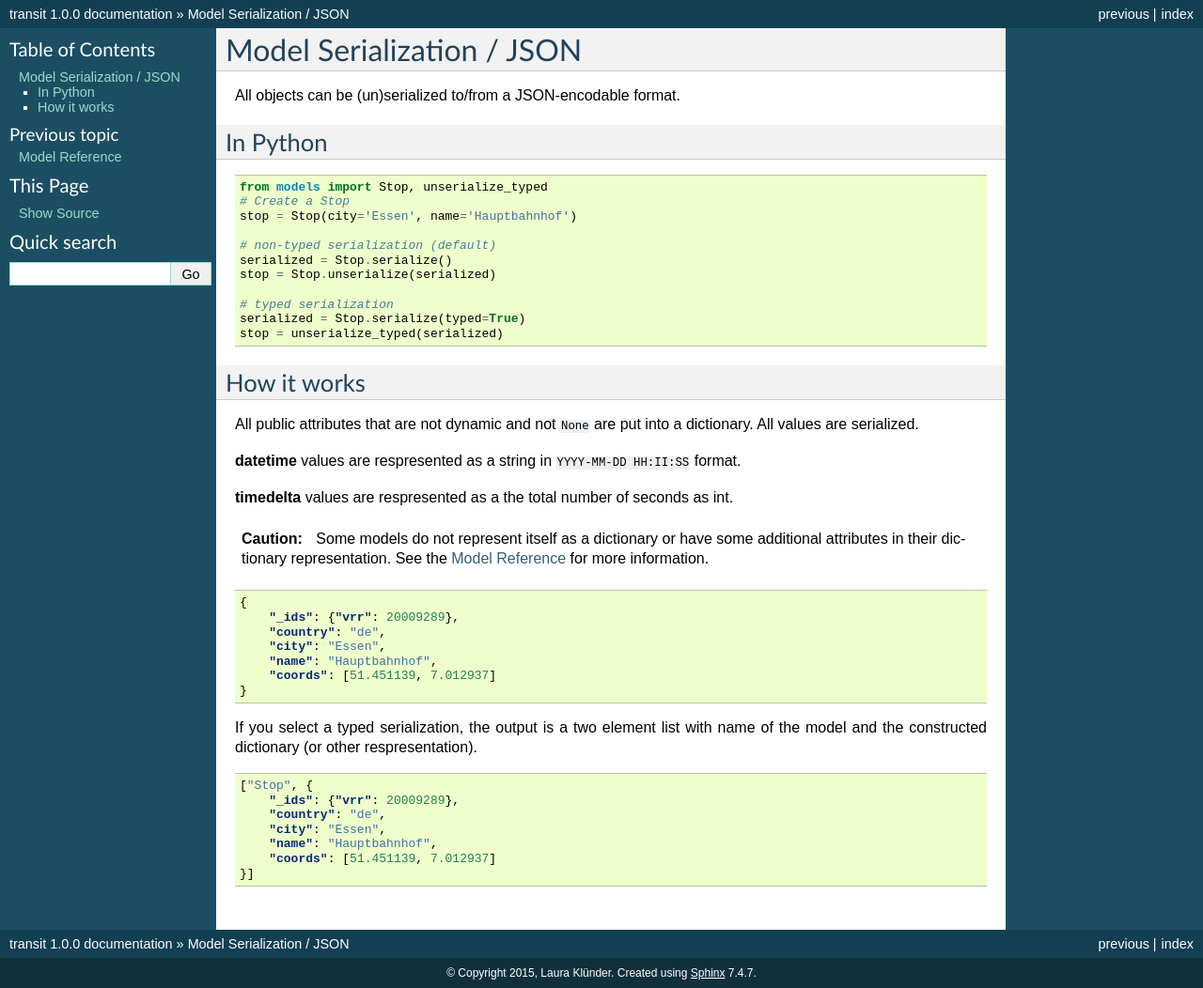
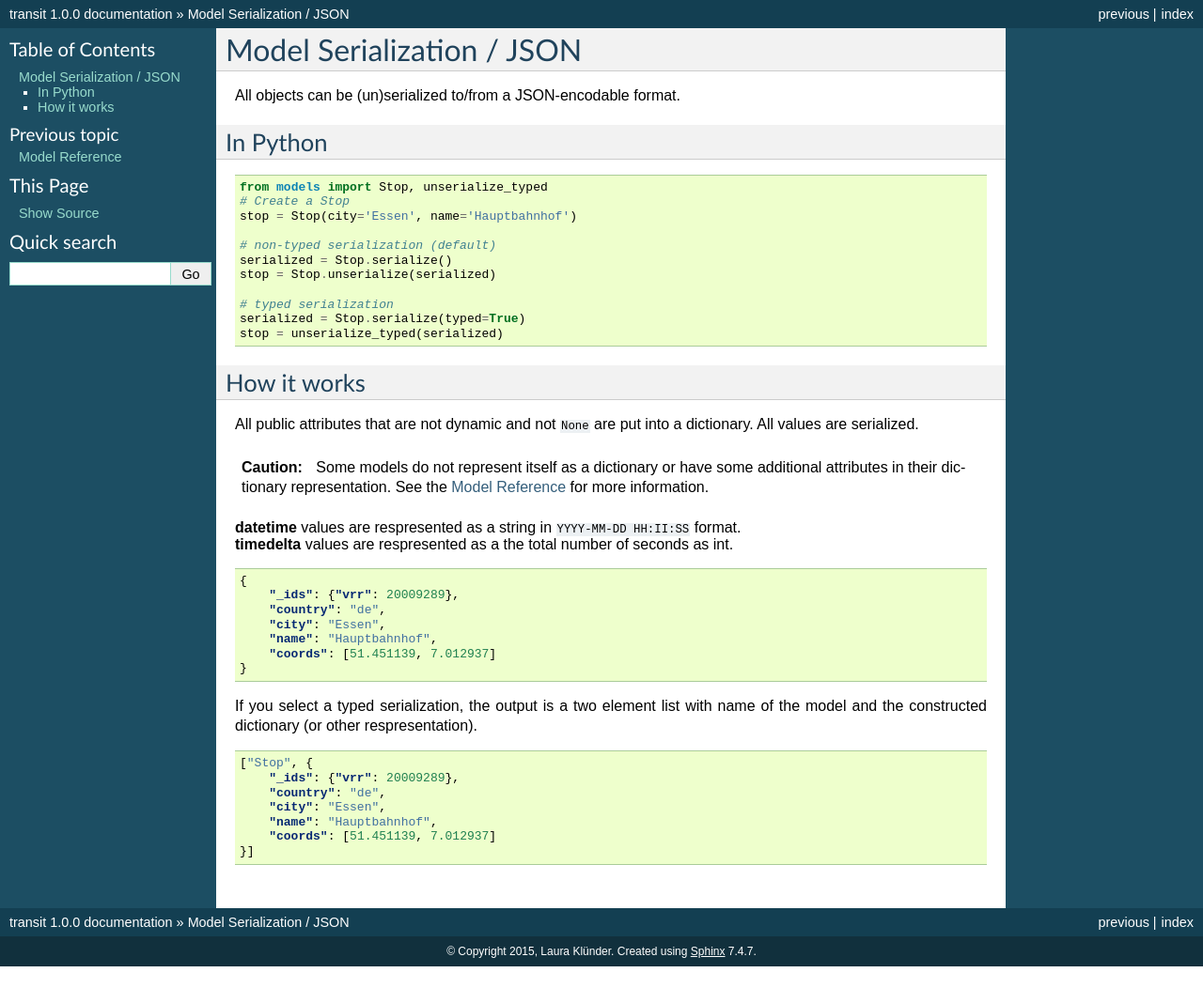
Before and after one commit to codingcatgirl/choo, a Sphinx documentation site: the page built from docs/transit/serializing.rst, in a window 1280 px wide. Shown: the whole page at 94% size. Built offline with Sphinx 7.4.7, drawn with Linux system fonts in a browser that asks for light colours; after the commit the page ends 1029 px from its top, so only the background shows below that.

```diff
--- a/docs/transit/serializing.rst
+++ b/docs/transit/serializing.rst
@@ -27,12 +27,11 @@ How it works
 
 All public attributes that are not dynamic and not ``None`` are put into a dictionary. All values are serialized.
 
-**datetime** values are respresented as a string in ``YYYY-MM-DD HH:II:SS`` format.
-
-**timedelta** values are respresented as a the total number of seconds as int.
-
 .. caution::
     Some models do not represent itself as a dictionary or have some additional attributes in their dictionary representation. See the `Model Reference`_ for more information.
+
+| **datetime** values are respresented as a string in ``YYYY-MM-DD HH:II:SS`` format.
+| **timedelta** values are respresented as a the total number of seconds as int.
 
 .. code-block:: json
 
```
